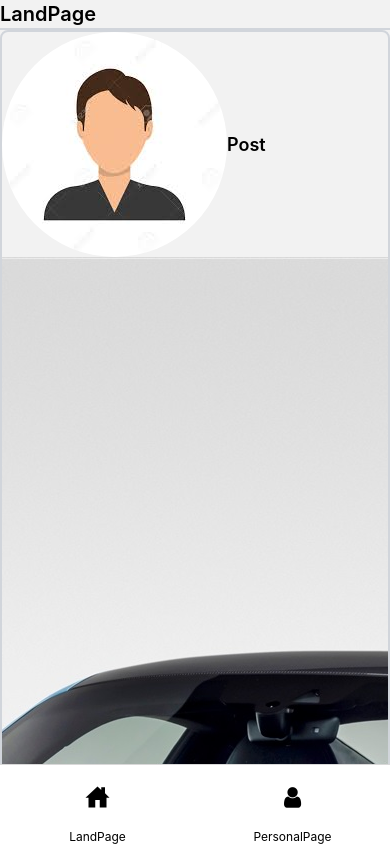
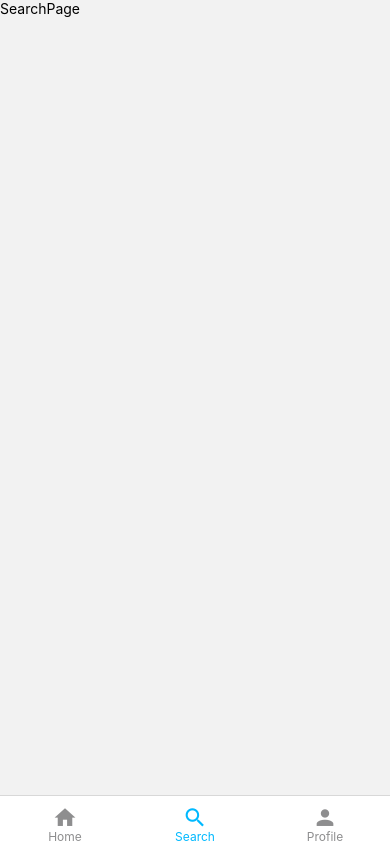
Before and after one commit to NicolasAmorosi/SocialPageFrontEnd, a React Native app: screen /SearchPage in a window 390 px wide. Built offline with nearby package versions, Linux system fonts and the light colour scheme.

Commit message:
NavBar reworked / Add: SearchPage

```diff
--- a/App.js
+++ b/App.js
@@ -1,11 +1,8 @@
 import { NavigationContainer } from '@react-navigation/native';
 import { createBottomTabNavigator } from '@react-navigation/bottom-tabs';
 
-import LandPage from './src/views/LandPage';
-import PersonalPage from './src/views/PersonalPage';
+import NavBar from './src/components/NavBar';
 
-import { Ionicons } from '@expo/vector-icons';
-import { FontAwesome } from '@expo/vector-icons';
 import { SafeAreaProvider } from 'react-native-safe-area-context';
 
 const Tab = createBottomTabNavigator();
@@ -14,25 +11,9 @@ export default function App() {
 
   return (
     <SafeAreaProvider>
-      <NavigationContainer>
-        <Tab.Navigator
-          screenOptions={{
-            headerShown: false,
-            tabBarStyle: { height: 80 },
-            tabBarLabelStyle: { fontSize: 12, color: 'black' },
-            }}>
-          <Tab.Screen options={{tabBarIcon: () => {
-              return <Ionicons  name="ios-home-sharp" size={24} color="black" />
-            }}}
-            name="LandPage"
-            component={LandPage} />
-          <Tab.Screen options={{tabBarIcon: () => {
-              return <FontAwesome name="user" size={24} color="black" />
-            }}}
-            name="PersonalPage"
-            component={PersonalPage} />
-        </Tab.Navigator>
-      </NavigationContainer>
+        <NavigationContainer>
+            <NavBar/>
+        </NavigationContainer>
     </SafeAreaProvider>
   );
 }
--- /dev/null
+++ b/src/components/NavBar.js
@@ -0,0 +1,53 @@
+import { createBottomTabNavigator } from '@react-navigation/bottom-tabs';
+import MaterialCommunityIcons from 'react-native-vector-icons/MaterialCommunityIcons';
+
+import LandPage from '../views/LandPage';
+import PersonalPage from '../views/PersonalPage';
+import SearchPage from '../views/SearchPage';
+
+const Tab = createBottomTabNavigator();
+
+export default function NavBar() {
+	return (
+		<Tab.Navigator
+		initialRouteName="LandPage"
+		screenOptions={{
+			tabBarActiveTintColor: '#00B9FF',
+			headerShown: false,
+			tabBarLabelStyle: { fontSize: 12 },
+			tabBarItemStyle: { paddingTop: 10 },
+		}}
+		>
+		<Tab.Screen
+			name="LandPage"
+			component={LandPage}
+			options={{
+			tabBarLabel: 'Home',
+			tabBarIcon: ({ color, size }) => (
+				<MaterialCommunityIcons name="home" color={color} size={size} />
+			),
+			}}
+		/>
+		<Tab.Screen
+			name="SearchPage"
+			component={SearchPage}
+			options={{
+			tabBarLabel: 'Search',
+			tabBarIcon: ({ color, size }) => (
+				<MaterialCommunityIcons name="magnify" color={color} size={size} />
+			)
+			}}
+		/>
+		<Tab.Screen
+			name="PersonalPage"
+			component={PersonalPage}
+			options={{
+			tabBarLabel: 'Profile',
+			tabBarIcon: ({ color, size }) => (
+				<MaterialCommunityIcons name="account" color={color} size={size} />
+			),
+			}}
+		/>
+		</Tab.Navigator>
+	);
+}
--- a/src/views/LandPage.js
+++ b/src/views/LandPage.js
@@ -4,12 +4,12 @@ import TopBar from '../components/TopBar'
 
 export default function LandPage() {
 
-  const posts = [{ id: 1 }, { id: 2 }, { id: 3 }]
+  const posts = [{ id: 1 }, { id: 2 }, { id: 3 }, { id: 4 }, { id: 5 }, { id: 6 }, { id: 7 }]
 
   return (
     <SafeAreaView>
 		<TopBar name="LandPage" />
-      <ScrollView className=" h-auto w-screen flex flex-col">
+		<ScrollView className=" w-[100%] flex flex-col">
 			{posts.map((post) => (
 			<Post key={post.id} />
 			))}
--- a/src/views/PersonalPage.js
+++ b/src/views/PersonalPage.js
@@ -5,22 +5,20 @@ export default function PersonalPage() {
   return (
     <SafeAreaView className="">
 		<TopBar name="PersonalPage" />
-
-
-      <View className=" flex flex-row space-x-4 p-4 items-center">
-        <Image source={require('../../assets/profilePhoto.jpg')} className=" rounded-full h-20 w-20 border-[2px] border-gray-300" />
+		<View className=" flex flex-row space-x-[16] p-[16] items-center">
+			<Image source={require('../../assets/profilePhoto.jpg')} className=" rounded-full h-[80] w-[80] border-[2px] border-gray-300" />
 			<Text className=" text-xl font-semibold">Nicolas Amorosi</Text>
 		</View>
-      <View className=" p-4">
+		<View className=" p-[16]">
 			<Text className=" text-xl font-medium">Description</Text>
 		</View>
 		<ScrollView>
-        <View className="flex-wrap flex-1 flex-row p-2 gap-2">
+			<View className="flex-wrap flex-1 flex-row p-[8] gap-[8] justify-center">
 			{[1, 2, 3, 4, 5, 6, 7, 8, 9, 10, 11, 12, 13, 14, 15, 16, 17, 18, 19, 20].map((item, index) => (
 				<Image key={index} source={require('../../assets/post.jpg')} className=" w-[120] h-[120] rounded-md" />
 			))}
 			</View>
 		</ScrollView>
-    </SafeAreaView >
+    </SafeAreaView>
   	)
 }
--- /dev/null
+++ b/src/views/SearchPage.js
@@ -0,0 +1,11 @@
+import { View, Text, SafeAreaView } from 'react-native';
+
+export default function SearchPage() {
+    return (
+        <SafeAreaView>
+            <View>
+                <Text>SearchPage</Text>
+            </View>
+        </SafeAreaView>
+    );
+}
```
Also changed, not shown: src/components/Post.js (indentation only). Lines whose indentation alone changed are shown as unchanged.
